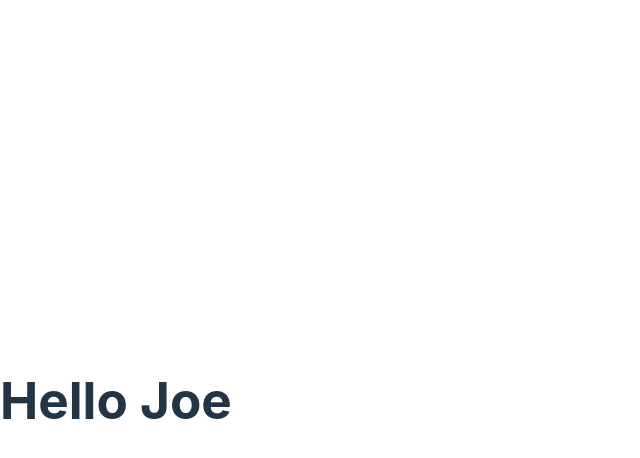
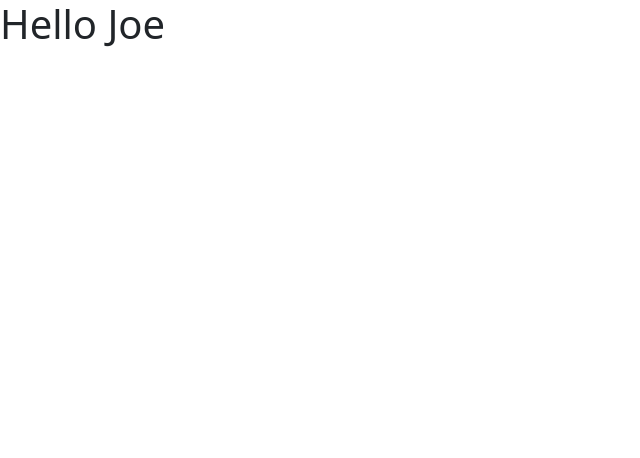
Before and after one commit to limbospoon/first-react-app, a React (Vite) app: page / in a window 1280 px wide. Shown: the top 458 px of the page, without its empty margins (0-640 px from the left). Built offline with nearby package versions, Linux system fonts and the light colour scheme.

Commit message:
deleted index css and added listgroup tsx

```diff
--- a/src/index.css
+++ /dev/null
@@ -1,69 +0,0 @@
-:root {
-  font-family: Inter, system-ui, Avenir, Helvetica, Arial, sans-serif;
-  line-height: 1.5;
-  font-weight: 400;
-
-  color-scheme: light dark;
-  color: rgba(255, 255, 255, 0.87);
-  background-color: #242424;
-
-  font-synthesis: none;
-  text-rendering: optimizeLegibility;
-  -webkit-font-smoothing: antialiased;
-  -moz-osx-font-smoothing: grayscale;
-  -webkit-text-size-adjust: 100%;
-}
-
-a {
-  font-weight: 500;
-  color: #646cff;
-  text-decoration: inherit;
-}
-a:hover {
-  color: #535bf2;
-}
-
-body {
-  margin: 0;
-  display: flex;
-  place-items: center;
-  min-width: 320px;
-  min-height: 100vh;
-}
-
-h1 {
-  font-size: 3.2em;
-  line-height: 1.1;
-}
-
-button {
-  border-radius: 8px;
-  border: 1px solid transparent;
-  padding: 0.6em 1.2em;
-  font-size: 1em;
-  font-weight: 500;
-  font-family: inherit;
-  background-color: #1a1a1a;
-  cursor: pointer;
-  transition: border-color 0.25s;
-}
-button:hover {
-  border-color: #646cff;
-}
-button:focus,
-button:focus-visible {
-  outline: 4px auto -webkit-focus-ring-color;
-}
-
-@media (prefers-color-scheme: light) {
-  :root {
-    color: #213547;
-    background-color: #ffffff;
-  }
-  a:hover {
-    color: #747bff;
-  }
-  button {
-    background-color: #f9f9f9;
-  }
-}
--- a/src/main.tsx
+++ b/src/main.tsx
@@ -1,7 +1,7 @@
 import React from 'react'
 import ReactDOM from 'react-dom/client'
 import App from './App.tsx'
-import './index.css'
+import 'bootstrap/dist/css/bootstrap.css'
 
 ReactDOM.createRoot(document.getElementById('root')!).render(
   <React.StrictMode>
```
